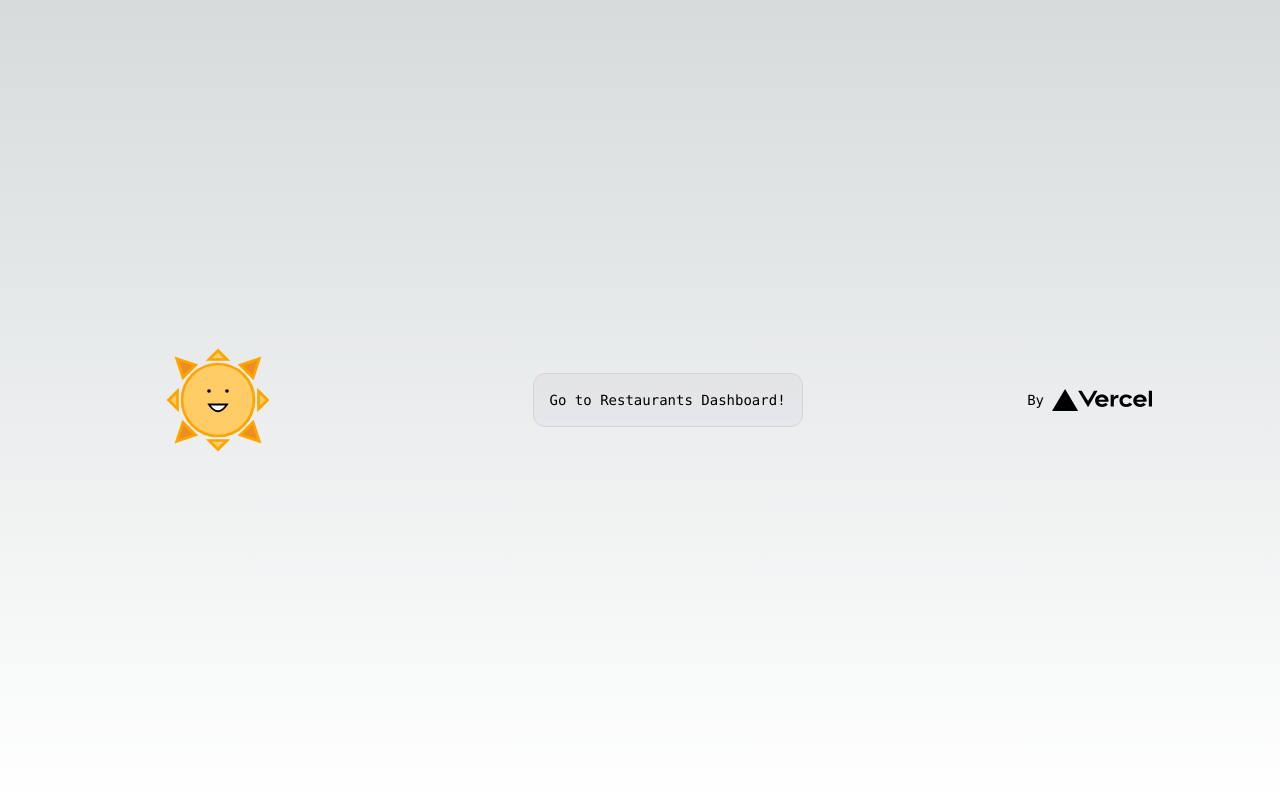
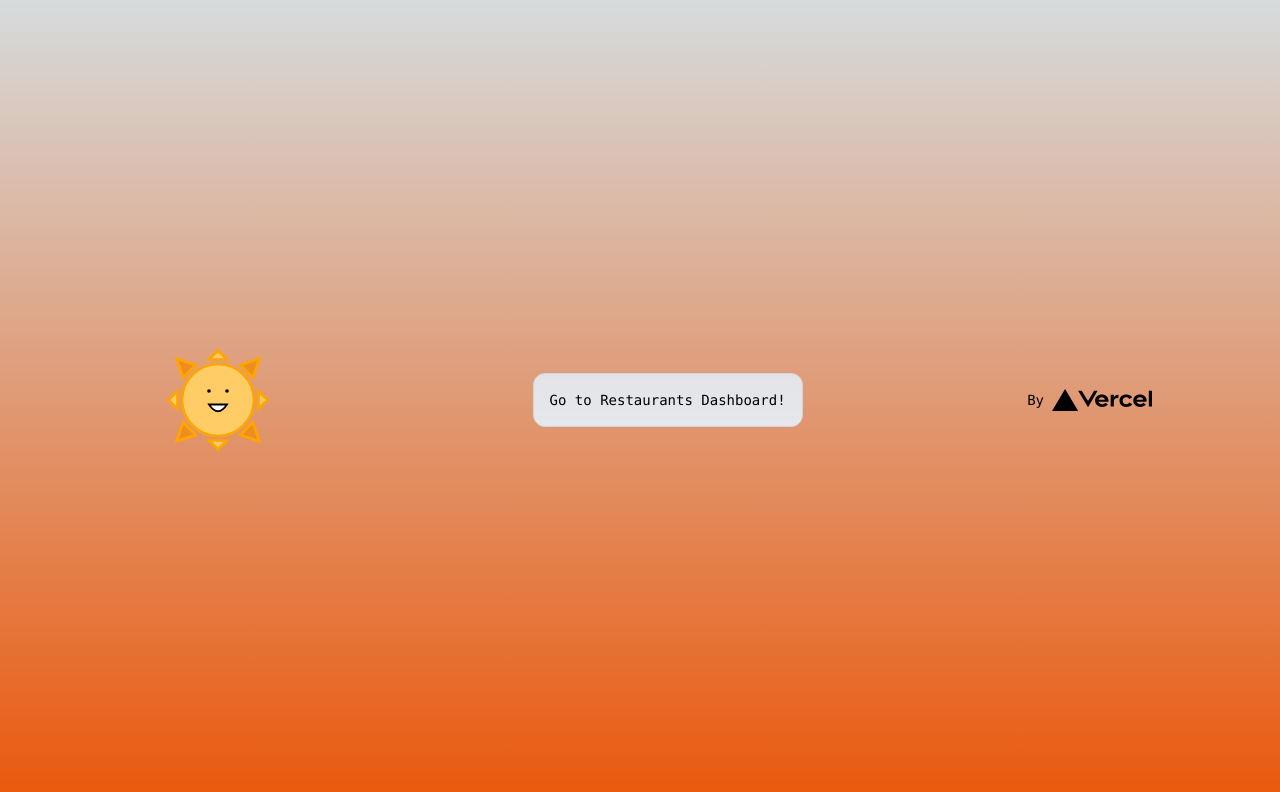
Before and after one commit to konradmh3/PICK-UP-NEXT, a Next.js app in the folder pickup/: page / in a window 1280 px wide. Shown: the top 792 px of the page. Built offline with nearby package versions, Linux system fonts and the light colour scheme.

Commit message:
mobbile fix

```diff
--- a/pickup/src/app/globals.css
+++ b/pickup/src/app/globals.css
@@ -5,7 +5,7 @@
 :root {
   --foreground-rgb: 0, 0, 0;
   --background-start-rgb: 214, 219, 220;
-  --background-end-rgb: 255, 255, 255;
+  --background-end-rgb: 234,88,12;
 }
 
 @media (prefers-color-scheme: dark) {
```
